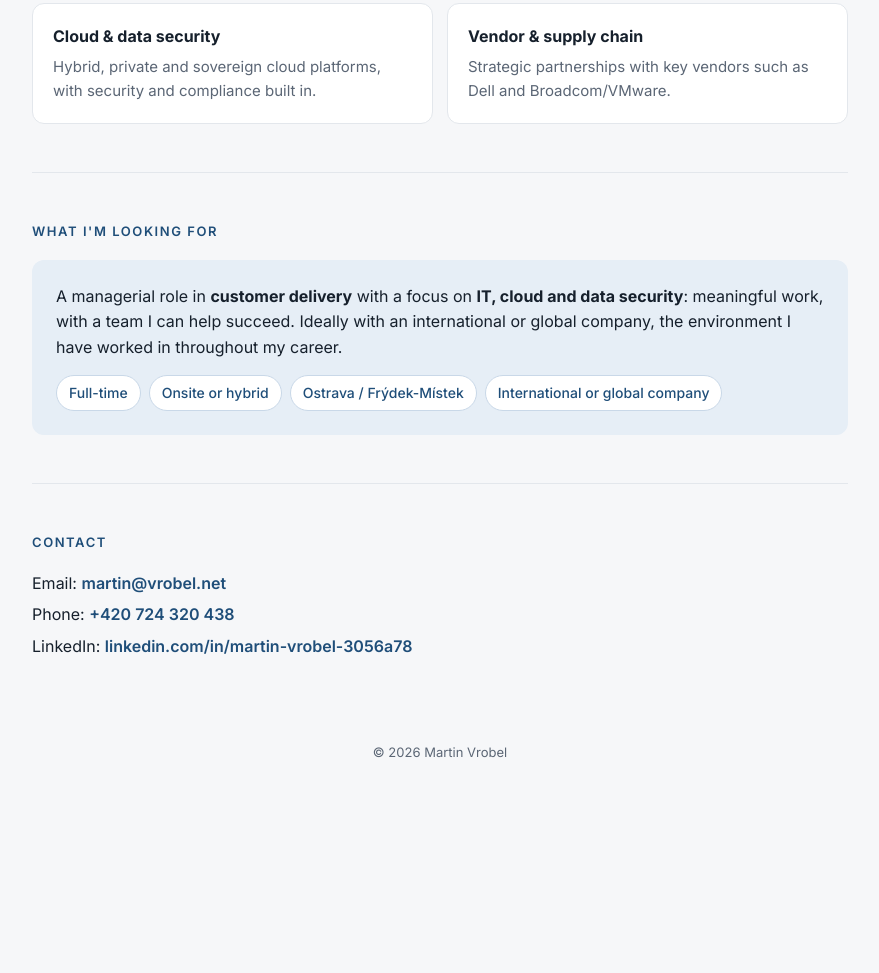
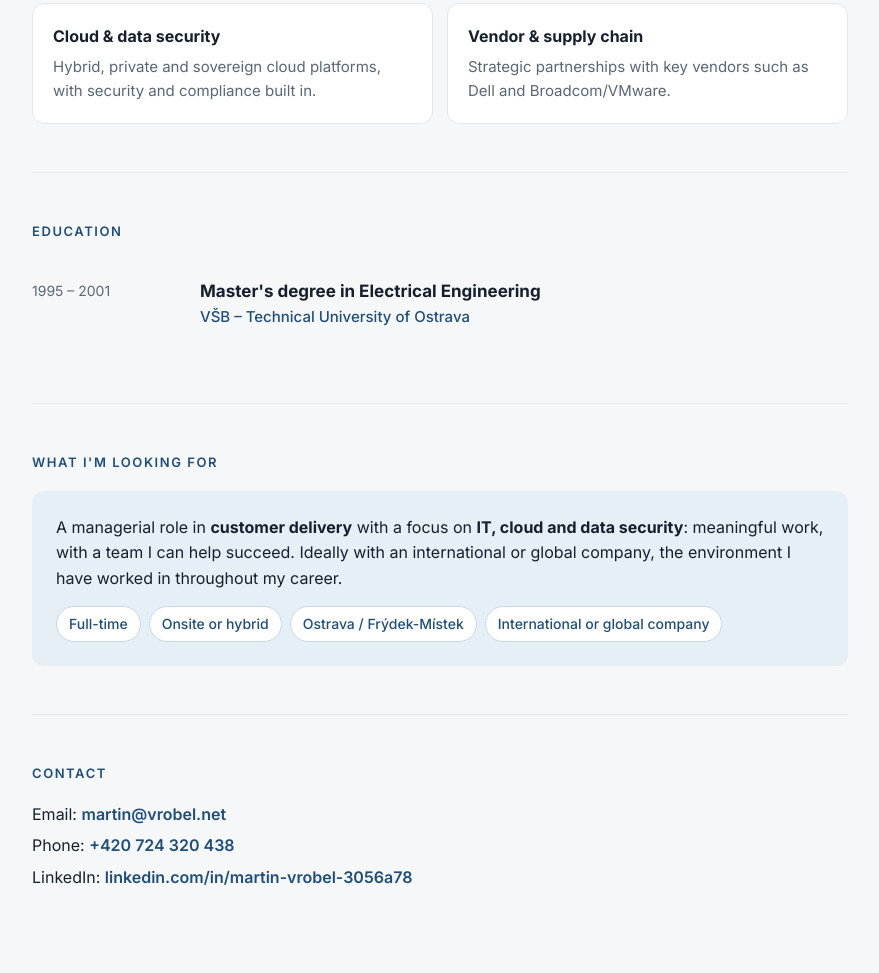
Before and after one commit to vrobemar/vrobel.net, a plain HTML site: page index.html in a window 1280 px wide. Shown: the part 2364-3337 px from the top of the page, without its empty margins (200-1079 px from the left). Before the commit the page ends 3166 px from the top, so only its background shows below. Drawn offline with Linux system fonts and the light colour scheme.

Commit message:
Add Education section
Co-Authored-By: Claude Opus 5.5 <noreply@anthropic.com>
Claude-Session: https://claude.ai/code/session_01Rg2rnBJTJEKDSgmiAPgDe5

```diff
--- a/index.html
+++ b/index.html
@@ -160,6 +160,17 @@
     </div>
   </section>
 
+  <section id="education">
+    <h2>Education</h2>
+    <div class="job">
+      <div class="when">1995 – 2001</div>
+      <div>
+        <h3>Master's degree in Electrical Engineering</h3>
+        <div class="org">VŠB – Technical University of Ostrava</div>
+      </div>
+    </div>
+  </section>
+
   <section id="looking">
     <h2>What I'm looking for</h2>
     <div class="seek">
```
